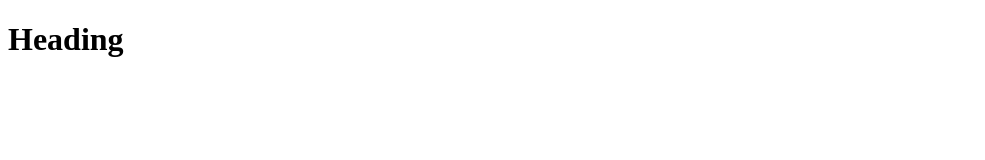
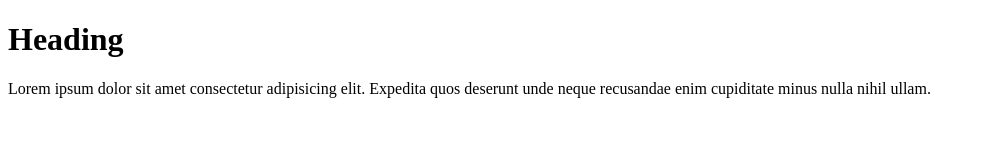
Before and after one commit to RehmanAkbar/learing, a plain HTML site: page index.html in a window 1280 px wide. Shown: the whole page, without its empty margins (0-985 px from the left). Drawn offline with Linux system fonts and the light colour scheme.

Commit message:
Some Text

```diff
--- a/index.html
+++ b/index.html
@@ -8,5 +8,6 @@
 </head>
 <body>
     <h1>Heading</h1>
+    <p>Lorem ipsum dolor sit amet consectetur adipisicing elit. Expedita quos deserunt unde neque recusandae enim cupiditate minus nulla nihil ullam.</p>
 </body>
 </html>
```
